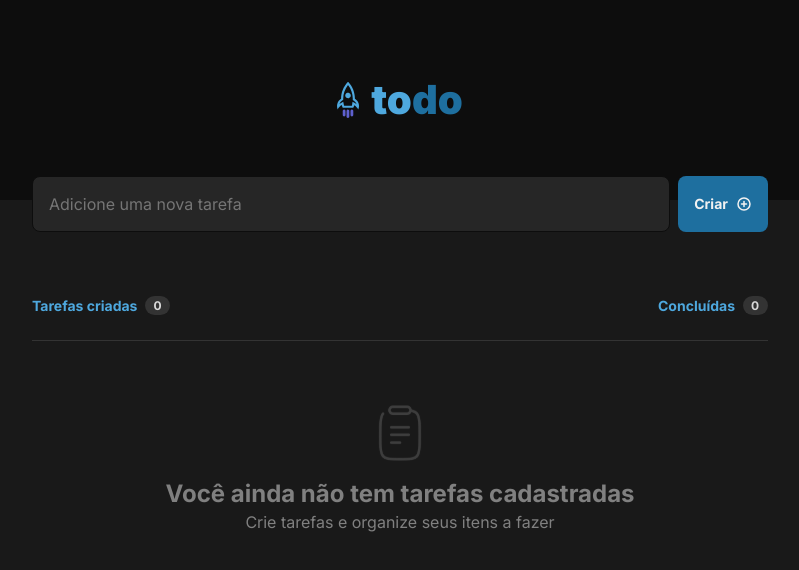
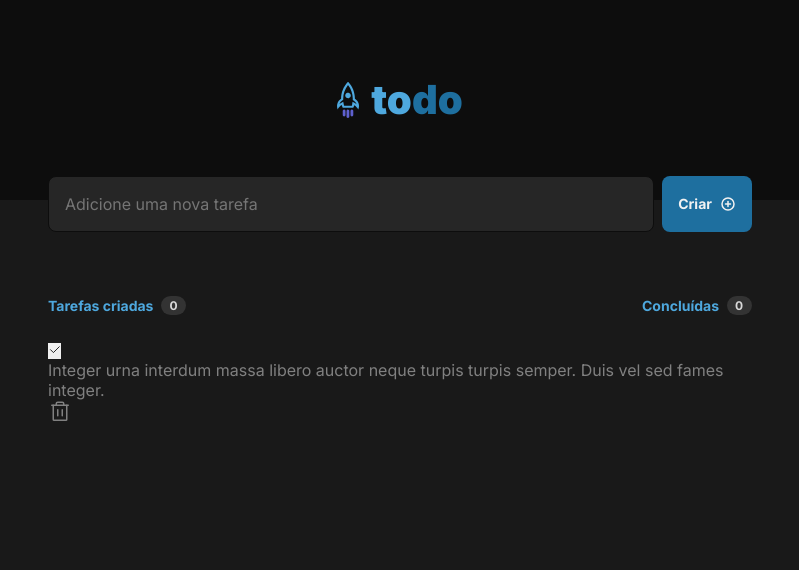
Before and after one commit to franciniltonsoaresmenzes/to-do, a React (Vite) app: page / in a window 1280 px wide. Shown: the top 570 px of the page, without its empty margins (240-1039 px from the left). Built offline with nearby package versions, Linux system fonts and the light colour scheme.

Commit message:
add compenente Collection Task

```diff
--- a/src/App.module.css
+++ b/src/App.module.css
@@ -1,4 +1,5 @@
 .content {
   margin: auto;
   max-width: 46rem;
+  padding: 0 1rem;
 }
--- /dev/null
+++ b/src/components/CollectionTask.tsx
@@ -0,0 +1,14 @@
+import { Check, Trash } from 'phosphor-react'
+import styles from './CollectionTask.module.css'
+
+export function CollectionTask() {
+  return(
+    <div className={styles.card} >
+      <button type='button' >
+        <Check/>
+      </button>
+      <p>Integer urna interdum massa libero auctor neque turpis turpis semper. Duis vel sed fames integer.</p>
+      <Trash size={24} />
+    </div>
+  )
+}
--- a/src/components/Task.tsx
+++ b/src/components/Task.tsx
@@ -1,7 +1,10 @@
+import { CollectionTask } from './CollectionTask'
 import { EmptyTask } from './EmptyTask'
 import styles from './Task.module.css'
 
 export function Task() {
+  const isTask = true
+
   return (
     <section>
       <header className={styles.navTask} >
@@ -16,7 +19,7 @@ export function Task() {
         </div>
       </header>
 
-      <EmptyTask />
-    </section>
+        {isTask ? <CollectionTask/> : <EmptyTask />}
+      </section>
   )
 }
```
Also changed, not shown: src/components/CollectionTask.module.css (added).
